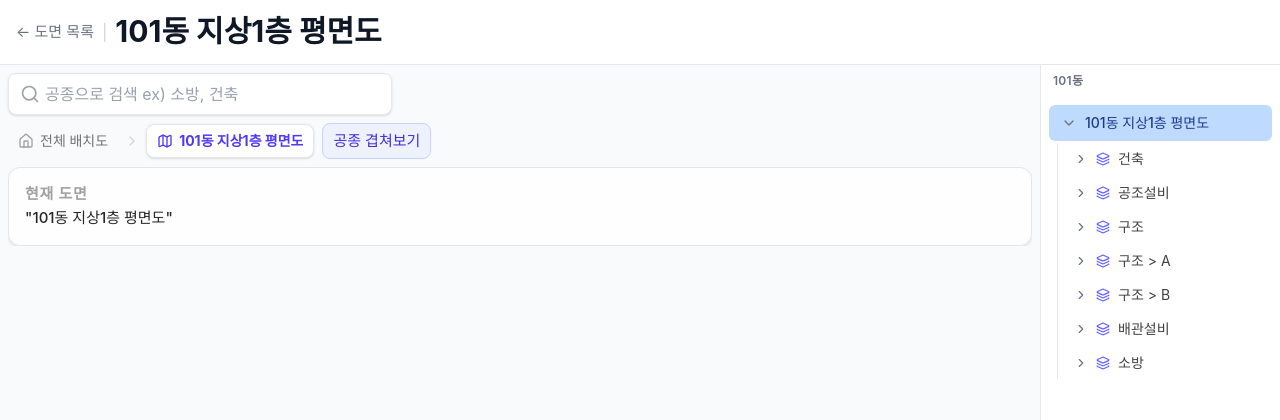
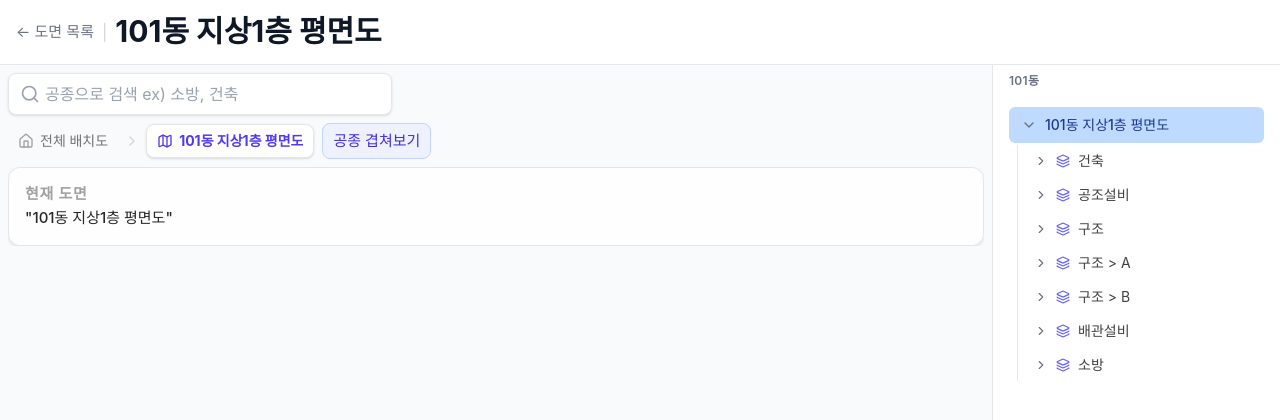
Before and after one commit to seong5/TimworkAssignment, a React (Vite) app: page /drawing/101building in a window 1280 px wide. Shown: the top 420 px of the page. Built offline with nearby package versions, Linux system fonts and the light colour scheme.

Commit message:
SpaceTree.tsx 너비 및 패딩 변경

```diff
--- a/src/features/drawing-explorer/ui/DisciplineOverlayView.tsx
+++ b/src/features/drawing-explorer/ui/DisciplineOverlayView.tsx
@@ -35,8 +35,8 @@ export function DisciplineOverlayView({
   }
 
   return (
-    <div className="relative flex min-h-0 flex-1 flex-col overflow-auto p-1.5 sm:p-3 md:p-4">
-      <div className="relative mx-auto aspect-[4/3] w-full min-w-0 max-w-4xl shrink-0">
+    <div className="relative flex flex-col overflow-auto p-1.5 sm:p-3 md:p-4">
+      <div className="relative aspect-[4/3] w-full max-w-4xl shrink-0">
         {visibleLayers.map((layer) => {
           const imageFilename = getImageForRevision(
             data,
--- a/src/widgets/drawing-explorer/DrawingExplorerWidget.tsx
+++ b/src/widgets/drawing-explorer/DrawingExplorerWidget.tsx
@@ -417,9 +417,9 @@ export function DrawingExplorerWidget({
           </section>
         </main>
 
-        <aside className="hidden w-50 shrink-0 overflow-y-auto border-l border-gray-200 bg-white lg:block sm:w-60">
-          <div className="py-2">
-            <h2 className="px-3 pb-2 text-xs font-semibold uppercase tracking-wide text-gray-500">
+        <aside className="hidden w-64 shrink-0 overflow-y-auto border-l border-gray-200 bg-white lg:block lg:w-72">
+          <div className="flex flex-col gap-0.5 p-1.5 sm:p-2">
+            <h2 className="px-2 pb-2 text-xs font-semibold uppercase tracking-wide text-gray-500">
               {space.displayName}
             </h2>
             <SpaceTree
```
